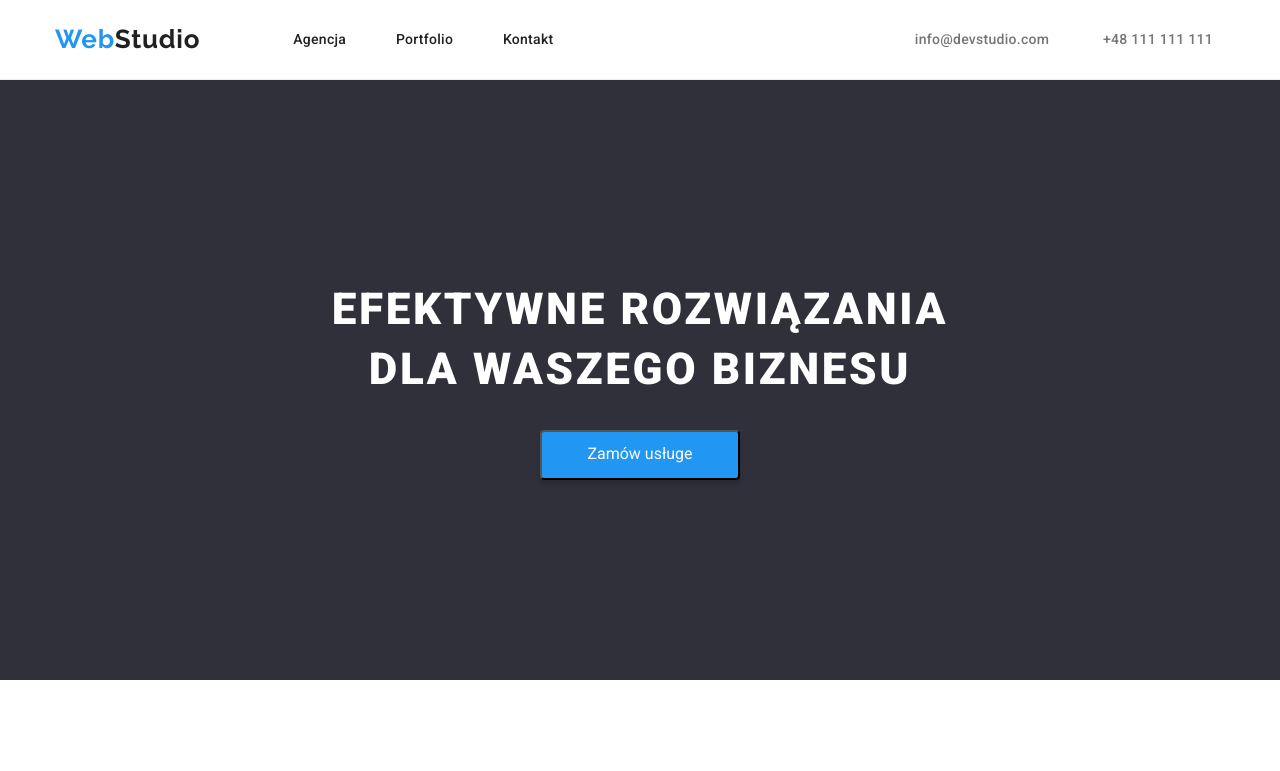
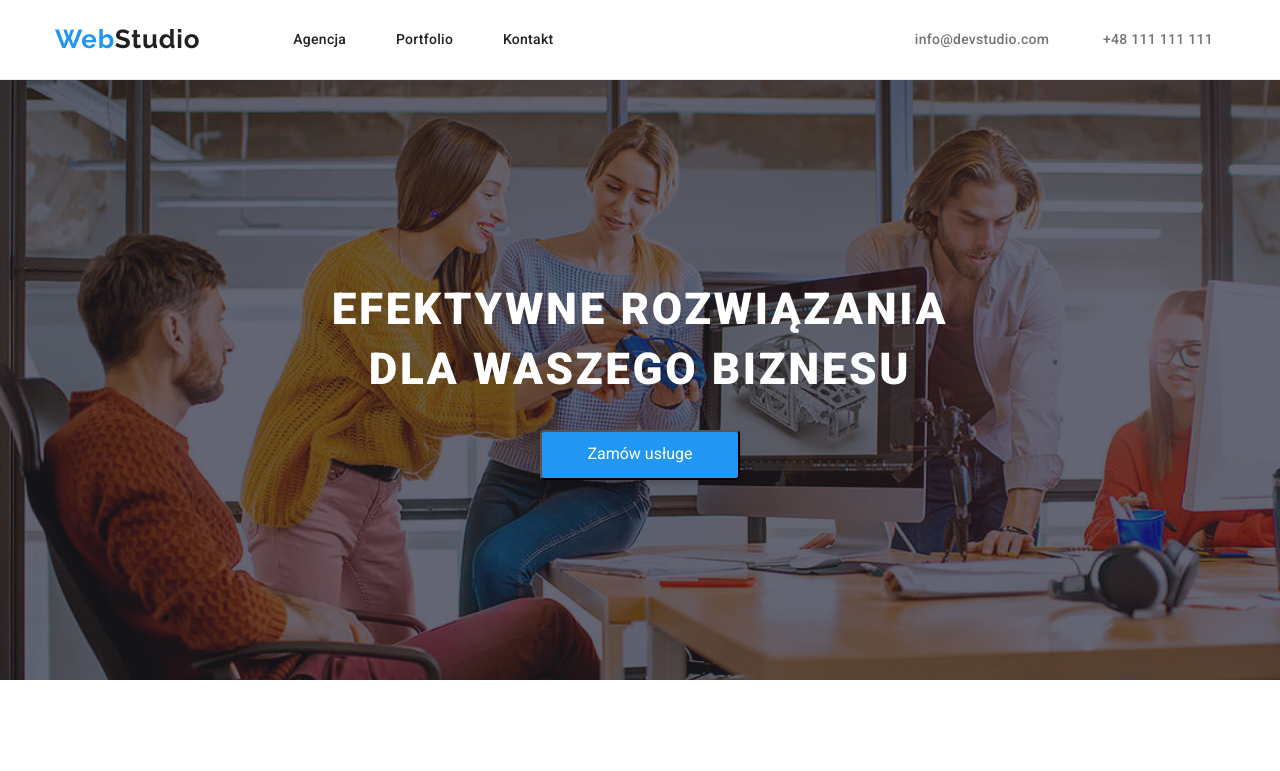
Before and after one commit to ivansh1992/goit-markup-hw-04, a plain HTML site: page index.html in a window 1280 px wide. Shown: the top 771 px of the page. Drawn offline with nearby package versions, Linux system fonts and the light colour scheme.

Commit message:
dodanie image na tło banneru

```diff
--- a/css/style.css
+++ b/css/style.css
@@ -104,6 +104,13 @@ ul {
   display: flex;
   justify-content: center;
   padding-top: 200px;
+  background-image: linear-gradient(
+      rgba(47, 48, 58, 0.4),
+      rgba(47, 48, 58, 0.4)
+    ),
+    url(/image/img.jpg);
+  background-repeat: no-repeat;
+  background-size: cover;
 }
 .slogan-text {
   font-family: "Roboto";
```
Also changed, not shown: image/img.jpg (added).
